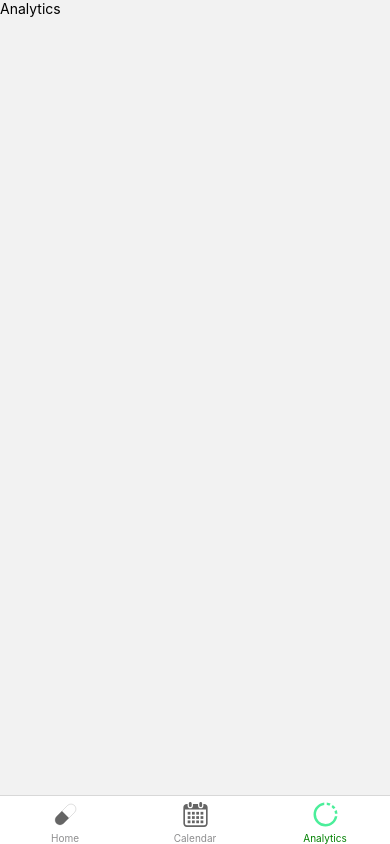
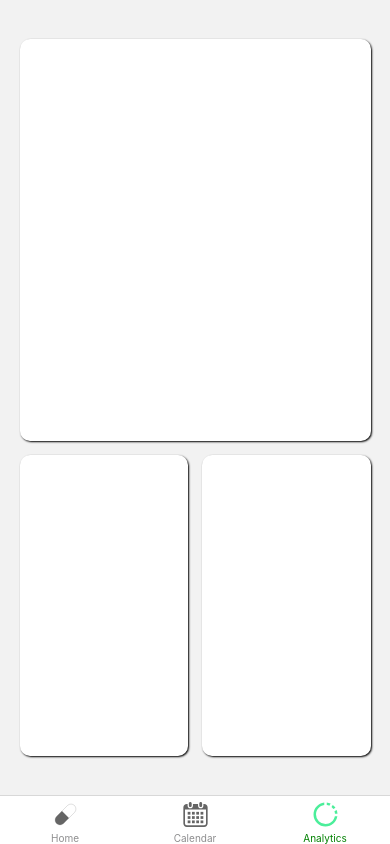
Before and after one commit to SamBehm/med-track, a React Native app: screen /Analytics in a window 390 px wide. Built offline with nearby package versions, Linux system fonts and the light colour scheme.

Commit message:
added basic views and styling to analytics screen

```diff
--- a/components/MonthView.js
+++ b/components/MonthView.js
@@ -91,7 +91,6 @@ class MonthView extends Component {
                                 refreshing: false
                         }));
                 });
-
         }
 
         _createDays() {
--- a/components/PillButton.js
+++ b/components/PillButton.js
@@ -22,7 +22,7 @@ class PillButton extends Component {
                 if (this.props.medsTaken == null && this.props.awaitingIO) {
                         return (
                                 <View style={style}>
-                                        <AnimatedLoadCircle diameter={this.props.svgDimensions} />
+                                        <AnimatedLoadCircle diameter={this.props.svgDimensions * 0.9} />
                                 </View>
                         );
 
--- a/screens/AnalyticsScreen.js
+++ b/screens/AnalyticsScreen.js
@@ -1,10 +1,63 @@
-import { StyleSheet, View, Text } from 'react-native';
-import React from 'react';
+import { Component } from "react";
+import { View, Text, StyleSheet } from "react-native";
 
-export default function AnalyticsScreen() {
-        return (
-                <View>
-                        <Text>Analytics</Text>
-                </View>
-        )
+
+class AnalyticsScreen extends Component {
+        constructor(props) {
+                super(props);
+        }
+
+        render() {
+
+
+                return (
+                        <View style={[styles.container, { marginVertical: "10%", marginHorizontal: "5%" }]}>
+                                <View style={[styles.graphContainer, styles.statContainer]}>
+
+                                </View>
+                                <View style={[styles.container, styles.horizontalContainer]}>
+                                        <View style={[styles.container, styles.statContainer, { marginRight: "2%" }]}>
+
+                                        </View>
+                                        <View style={[styles.container, styles.statContainer, { marginLeft: "2%" }]}>
+
+                                        </View>
+                                </View>
+                        </View>
+                )
+
+        }
 }
+
+const styles = StyleSheet.create({
+        container: {
+                flex: 1,
+                justifyContent: "center",
+                alignContent: "center",
+        },
+        graphContainer: {
+                flex: 4,
+                justifyContent: "center",
+                alignContent: "center",
+                marginBottom: "4%"
+        },
+        horizontalContainer: {
+                flex: 3,
+                flexDirection: "row",
+                justifyContent: "space-between",
+        },
+        statContainer: {
+                borderRadius: 10,
+                backgroundColor: "white",
+                shadowColor: "#000000",
+                shadowOpacity: 1,
+                shadowRadius: 2,
+                shadowOffset: {
+                        height: 1,
+                        width: 1
+                },
+                elevation: 3,
+        }
+});
+
+export default AnalyticsScreen;
```
